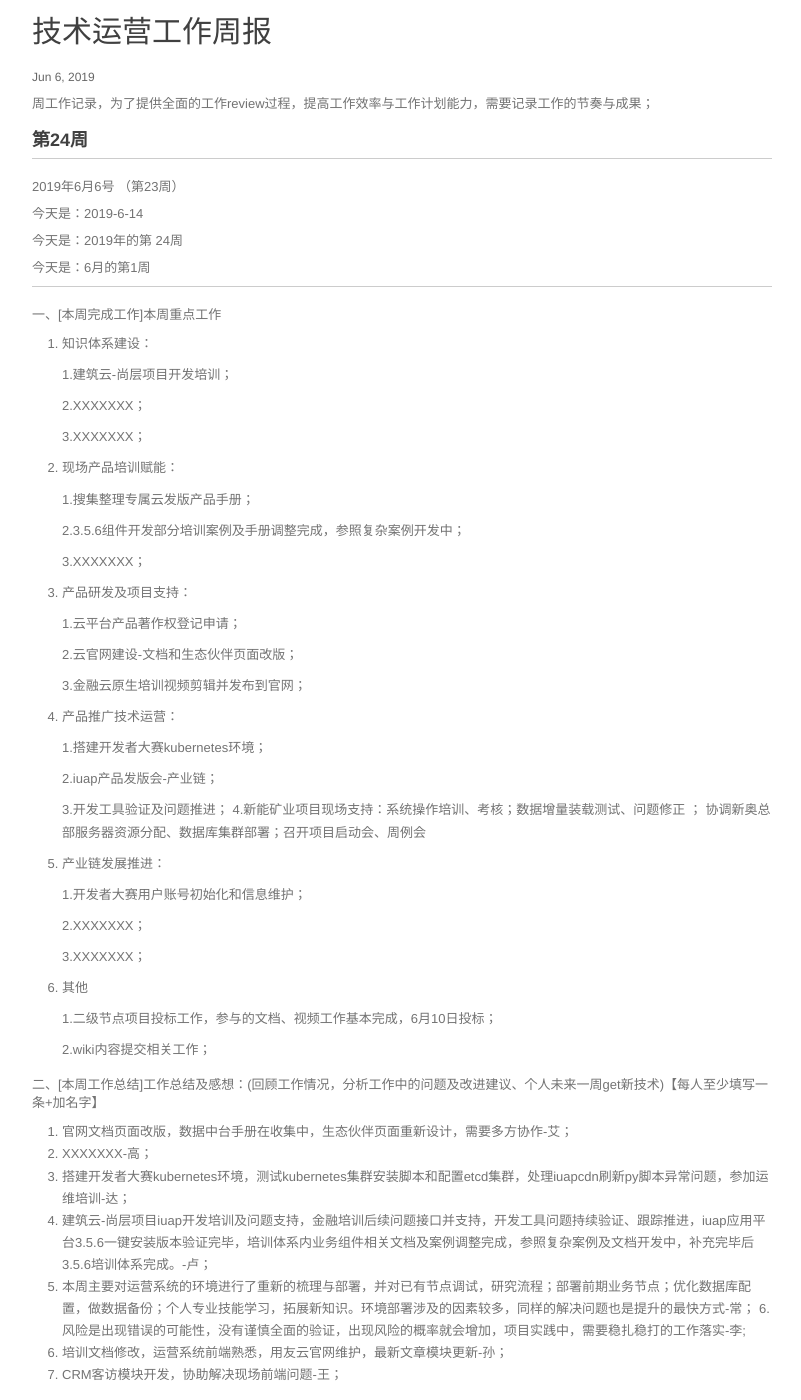
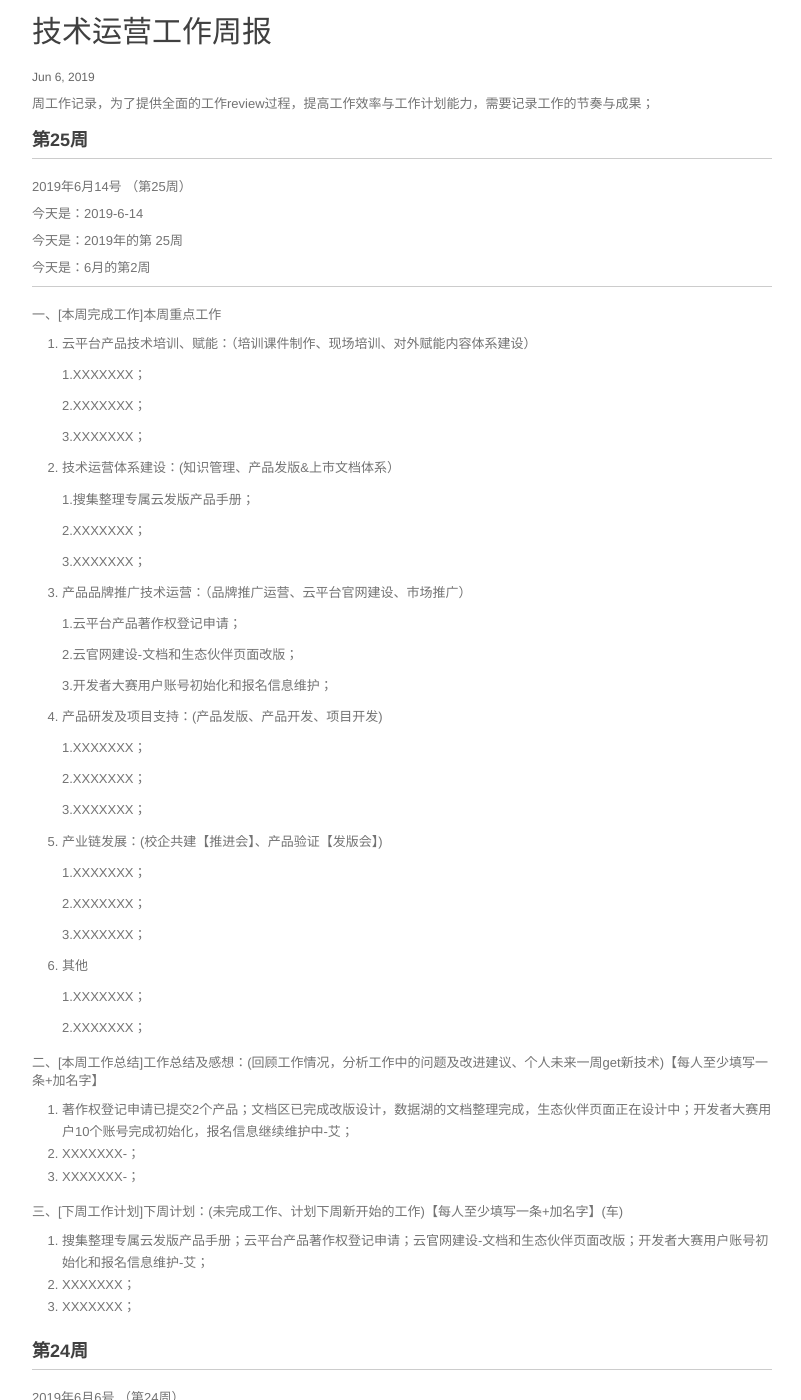
Before and after one commit to walllFlower/blog, a Jekyll site: the page built from _posts/2018-07-17-day_report_cxz.md, in a window 1280 px wide and 1400 px high, scrolled down 203 px. Shown: the whole window, without its empty margins (238-1039 px from the left). Built offline with Jekyll 4.4.1, drawn with Linux system fonts in a browser that asks for light colours; comment, search, counter and statistics services are not loaded; some of the changed text lies outside the part shown.

Commit message:
Update 2018-07-17-day_report_cxz.md

```diff
--- a/_posts/2018-07-17-day_report_cxz.md
+++ b/_posts/2018-07-17-day_report_cxz.md
@@ -7,13 +7,90 @@ categories: 技术运营工作周报
 
 周工作记录，为了提供全面的工作review过程，提高工作效率与工作计划能力，需要记录工作的节奏与成果；
 
+###  第25周
+
+***
+
+2019年6月14号 （第25周）
+
+今天是：2019-6-14
+
+今天是：2019年的第 25周
+
+今天是：6月的第2周
+
+***
+
+一、[本周完成工作]本周重点工作
+
+1. 云平台产品技术培训、赋能：（培训课件制作、现场培训、对外赋能内容体系建设）
+
+    1.XXXXXXX；
+
+    2.XXXXXXX；
+
+    3.XXXXXXX；
+
+2. 技术运营体系建设：(知识管理、产品发版&上市文档体系）
+
+    1.搜集整理专属云发版产品手册；
+
+    2.XXXXXXX；
+
+    3.XXXXXXX；
+
+3. 产品品牌推广技术运营：（品牌推广运营、云平台官网建设、市场推广）
+
+    1.云平台产品著作权登记申请；
+
+    2.云官网建设-文档和生态伙伴页面改版；
+
+    3.开发者大赛用户账号初始化和报名信息维护；
+
+4. 产品研发及项目支持：(产品发版、产品开发、项目开发)
+
+    1.XXXXXXX；
+
+    2.XXXXXXX；
+
+    3.XXXXXXX；
+
+5. 产业链发展：(校企共建【推进会】、产品验证【发版会】)
+
+    1.XXXXXXX；
+
+    2.XXXXXXX；
+
+    3.XXXXXXX；
+
+6. 其他
+
+    1.XXXXXXX；
+
+    2.XXXXXXX；
+
+二、[本周工作总结]工作总结及感想：(回顾工作情况，分析工作中的问题及改进建议、个人未来一周get新技术)【每人至少填写一条+加名字】
+
+1. 著作权登记申请已提交2个产品；文档区已完成改版设计，数据湖的文档整理完成，生态伙伴页面正在设计中；开发者大赛用户10个账号完成初始化，报名信息继续维护中-艾；
+2. XXXXXXX-；
+3. XXXXXXX-；
+
+三、[下周工作计划]下周计划：(未完成工作、计划下周新开始的工作)【每人至少填写一条+加名字】(车)
+
+1. 搜集整理专属云发版产品手册；云平台产品著作权登记申请；云官网建设-文档和生态伙伴页面改版；开发者大赛用户账号初始化和报名信息维护-艾；
+2. XXXXXXX；
+3. XXXXXXX；
+
+
+
+
 ###  第24周
 
 ***
 
-2019年6月6号 （第23周）
-
-今天是：2019-6-14
+2019年6月6号 （第24周）
+
+今天是：2019-6-6
 
 今天是：2019年的第 24周
 
@@ -4024,14 +4101,14 @@ categories: 技术运营工作周报
 二、[本周工作总结]工作总结及感想：(回顾工作情况，分析工作中的问题及改进建议、个人未来一周get新技术)【每人至少填写一条+加名字】
 
 1. XXXXXXX-；
-2. XXXXXXX-高；
+2. XXXXXXX-；
 3. XXXXXXX-；
 
 三、[下周工作计划]下周计划：(未完成工作、计划下周新开始的工作)【每人至少填写一条+加名字】(车)
 
-1. 产品国际化翻译；
-2. XXXXXXX；
-3. XXXXXXX；
+1. XXXXXXX-；
+2. XXXXXXX-；
+3. XXXXXXX-；
 
 
 
```
